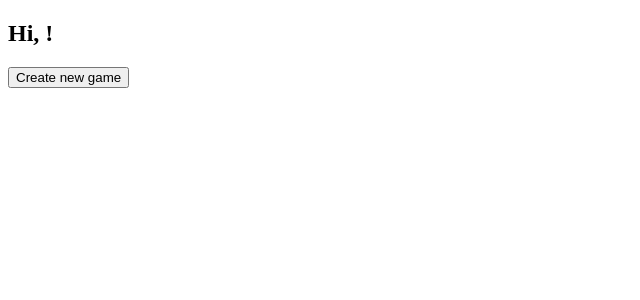
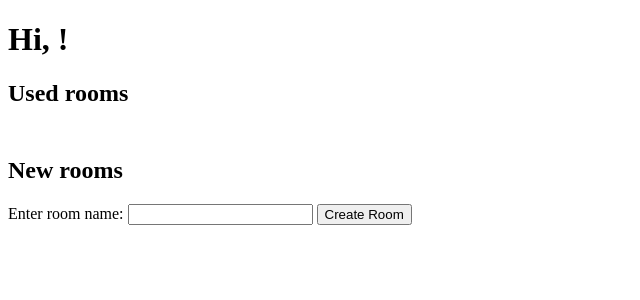
Before and after one commit to dimagalov/rosemary, a Flask app: page /personal_page in a window 1280 px wide. Shown: the top 300 px of the page, without its empty margins (0-640 px from the left). Run offline with Flask 2, Linux system fonts and the light colour scheme; some libraries are stand-ins or nearby versions.

Commit message:
Rooms added

```diff
--- a/main.py
+++ b/main.py
@@ -26,9 +26,11 @@
         return (red * 256 + green) * 256 + blue
 
 class Game:
-    def __init__(self, new_id, creator):
+    def __init__(self, new_id, name, creator):
         self.id = new_id
-        self.players = []
+        self.name = name
+        self.players = [creator]
+        self.url = url_for('game') + '?id=%d' % self.id
 
 @app.route("/")
 def landing():
@@ -36,25 +38,42 @@
 
 @app.route("/personal_page")
 def personal_page():
-    global Users
+    global Users, Games
     nickname = request.args.get('nickname', '')
     if nickname not in Users:
         Users[nickname] = User(nickname)
-    return render_template('personal_page.html', nickname=nickname, games=Users[nickname].games, create_game_url=url_for('create_game'))
+    game_names = []
+    for game in Users[nickname].games:
+        game_names.append(game.name)
 
-@app.route("/create_game")
-def create_game():
+    return render_template('personal_page.html', nickname=nickname, games=Users[nickname].games, create_room_url=url_for('create_room'), all_games=Games, game_names=game_names)
+
+@app.route("/create_room")
+def create_room():
     global current_id, Games, Users
     nickname = request.args.get('nickname', '')
-    Games[current_id] = Game(current_id, nickname)
+    room_name = request.args.get('room_name', '')
+    Games[current_id] = Game(current_id, room_name, nickname)
     Users[nickname].games.append(Games[current_id])
     current_id += 1
 
     return redirect(url_for('personal_page') + '?nickname=%s' % nickname)
 
-# @app.route('/game/<int:id>')
-# def game(id):
-#     return render_template('game.html', players)
+@app.route("/add_room")
+def add_room():
+    nickname = request.args.get('nickname', '')
+    current_id = int(request.args.get('id', ''))
+    Games[current_id].players.append(nickname)
+    Users[nickname].games.append(Games[current_id])
+    return redirect(url_for('game') + '?nickname=%s&id=%d' % (nickname, current_id))
+
+@app.route('/game')
+def game():
+    global Games
+    nickname = request.args.get('nickname', '')
+    current_id = int(request.args.get('id', ''))
+    current_game = Games[current_id]
+    return render_template('game.html', id=current_id, players=current_game.players, nickname=nickname, add_room_url=url_for('add_room'))
 
 if __name__ == "__main__":
     app.run(debug=True)
--- a/templates/personal_page.html
+++ b/templates/personal_page.html
@@ -3,15 +3,25 @@
 
 {% block content %}
 
-  <h2>Hi, {{ nickname }}!</h2>
+  <h1>Hi, {{ nickname }}!</h2>
+  <h2> Used rooms </h2>
   <table>
     {% for game in games %}
-      <tr><td>{{ game.id }}</td></tr>
+      <tr><td><a id="enterGame" href="{{ game.url }}&nickname={{ nickname }}" data-role="button">{{ game.name }}</a></td></tr>
+    {% endfor %}
+  </table>
+  <h2> New rooms </h2>
+  <table>
+    {% for id in all_games.keys() %}
+      {% if all_games[id].name not in game_names %}
+        <tr><td><a id="enterGame" href="{{ all_games[id].url }}&nickname={{ nickname }}" data-role="button">{{ all_games[id].name }}</a></td></tr>
+      {%endif %}
     {% endfor %}
   </table>
 
-  <form action="{{ create_game_url }}">
-    <input type="submit" value="Create new game">
+  <form action="{{ create_room_url }}">
+    Enter room name: <input type="text" name="room_name" value="">
+    <input type="submit" value="Create Room">
     <input type="hidden" name="nickname" value="{{ nickname }}" />
   </form>
 
```
Also changed, not shown: templates/game.html (+12 -0 lines).
